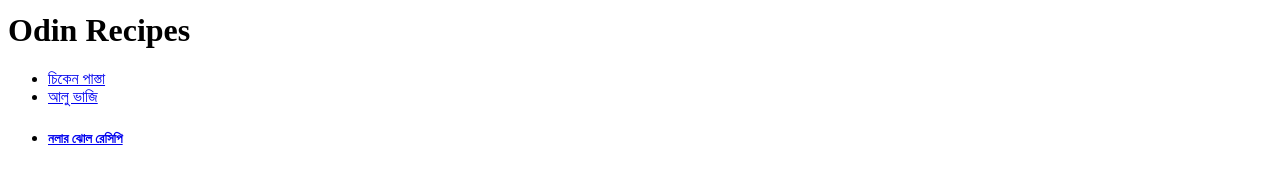
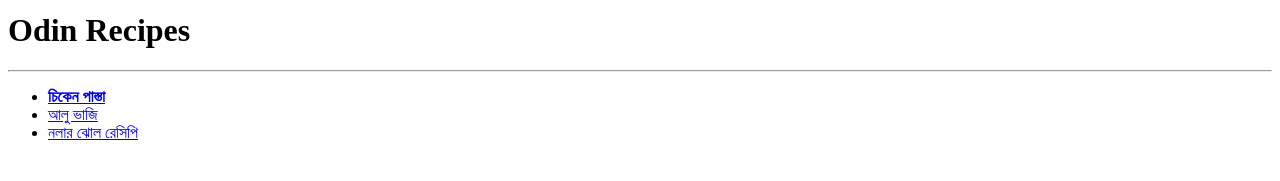
Before and after one commit to bin-faysal/first, a plain HTML site: page index.html in a window 1280 px wide. Shown: the part 461-642 px from the top of the page. Drawn offline with Linux system fonts and the light colour scheme.

Commit message:
change in title and add a bar

```diff
--- a/index.html
+++ b/index.html
@@ -8,9 +8,10 @@
 <body>
     <img src="./logo.jpg" alt="logo" width="1350">
     <h1>Odin Recipes</h1>
-    <ul><li><a href="./chiken-pasta.html" target="_blank">চিকেন পাস্তা</a></li>
+    <hr>
+    <ul><li><a href="./chiken-pasta.html" target="_blank"><b>চিকেন পাস্তা</b></a></li>
     <li>    <a href="./allo.html" target="_blank">আলু ভাজি</a></li>
-    <li><a href="./nola.html" target="_blank"><h5>নলার ঝোল রেসিপি</h5></a></li>
+    <li><a href="./nola.html" target="_blank">নলার ঝোল রেসিপি</a></li>
     </ul>
 
 </body>
```
